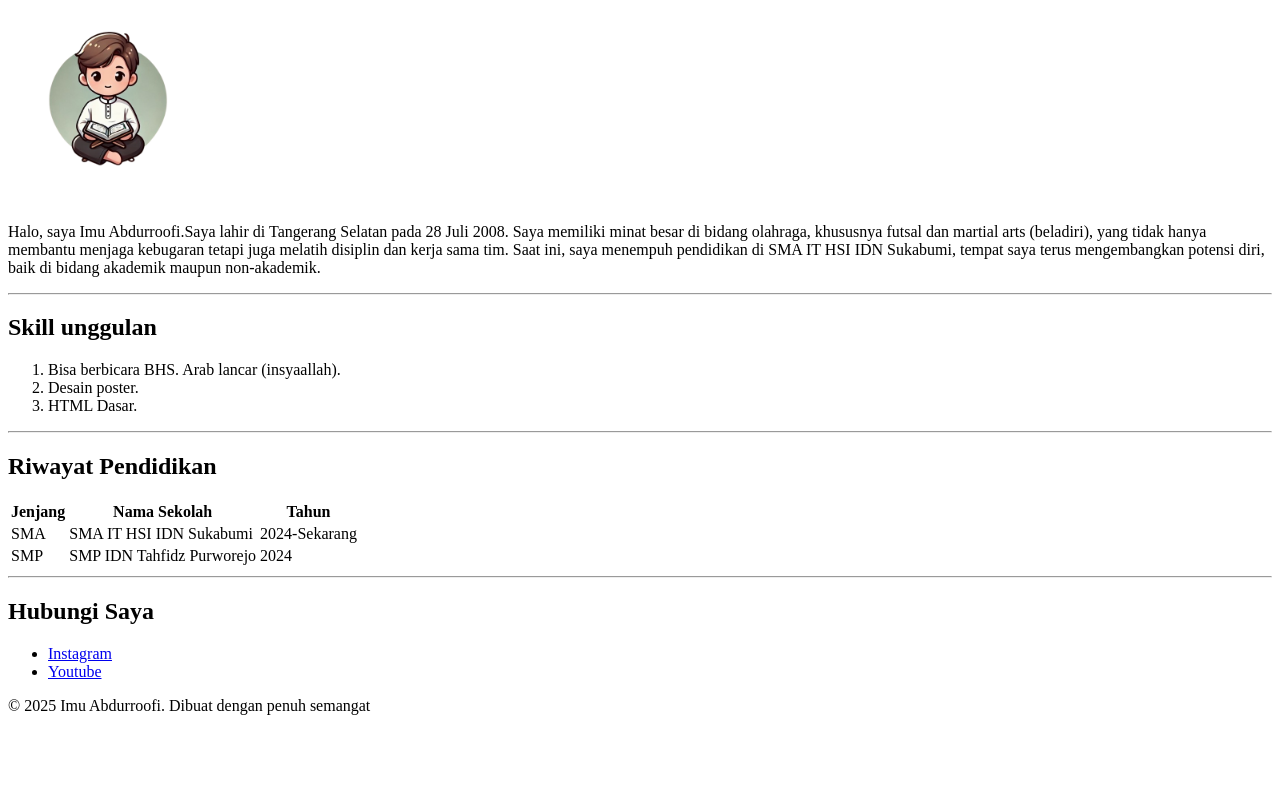
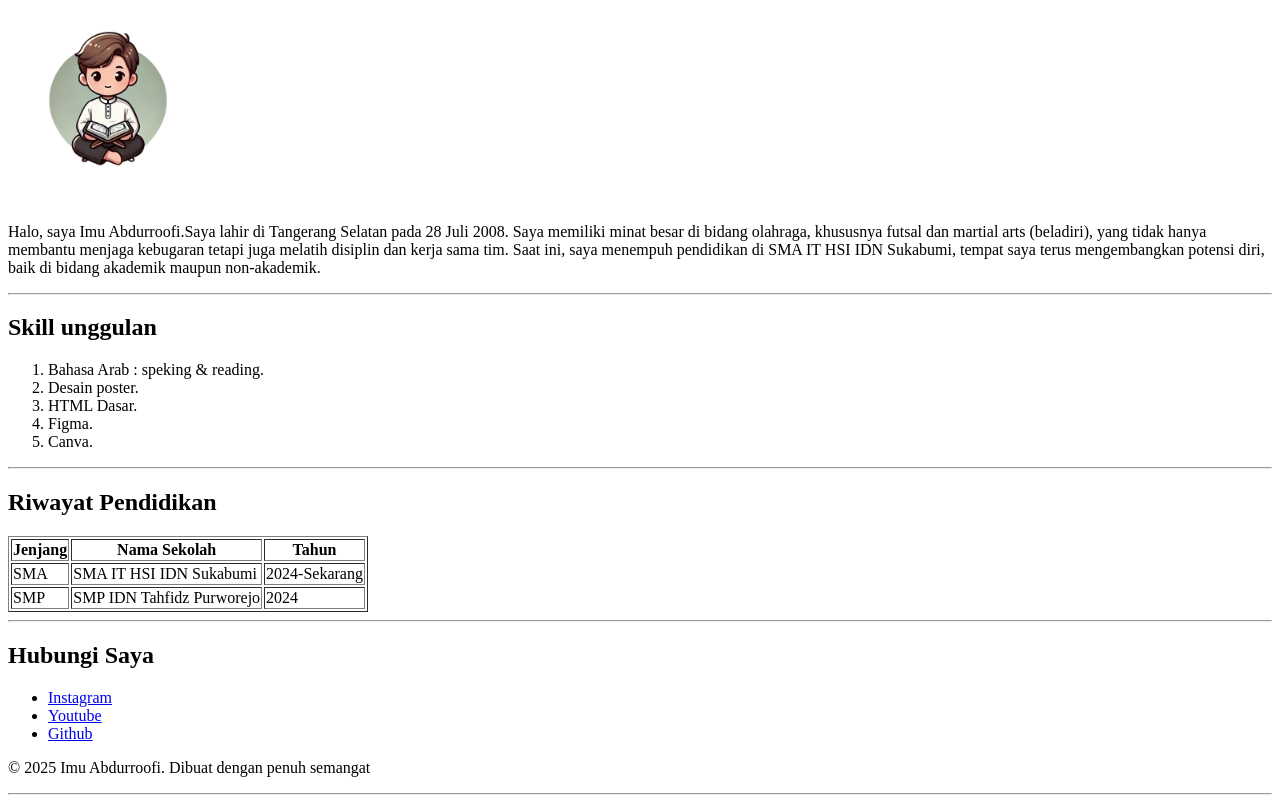
Before and after one commit to emu200828-source/My-Profile, a plain HTML site: page index.html in a window 1280 px wide. Shown: the part 332-1135 px from the top of the page. Before the commit the page ends 1063 px from the top, so only its background shows below. Drawn offline with Linux system fonts and the light colour scheme.

Commit message:
feat: Selesai HTML Sprint v1, halaman profil lengkap

```diff
--- a/index.html
+++ b/index.html
@@ -34,9 +34,11 @@
         <section>
             <h2>Skill unggulan</h2>
           <ol>
-            <li>Bisa berbicara BHS. Arab lancar (insyaallah).</li>
+            <li>Bahasa Arab : speking & reading.</li>
             <li>Desain poster.</li>
             <li>HTML Dasar.</li>
+            <li>Figma.</li>
+            <li>Canva.</li>
           </ol>
         </section>
         <hr>
@@ -44,7 +46,7 @@
         <section>
             <h2>Riwayat Pendidikan</h2>
 
-            <table>
+            <table border="1">
 
                 <tr>
                     <th>Jenjang</th>
@@ -76,9 +78,11 @@
         <ul>
             <li><a href="https://www.instagram.com/emu.shi2808/?hl=en">Instagram</a></li>
             <li><a href="https://www.youtube.com/@emu.shi2808">Youtube</a></li>
+            <li><a href="https://github.com/emu200828-source?tab=repositories">Github</a></li>
         </ul>
 
         <p>&copy; 2025 Imu Abdurroofi. Dibuat dengan penuh semangat</p>
     </footer>
+    <hr>
 </body>
 </html>
```
